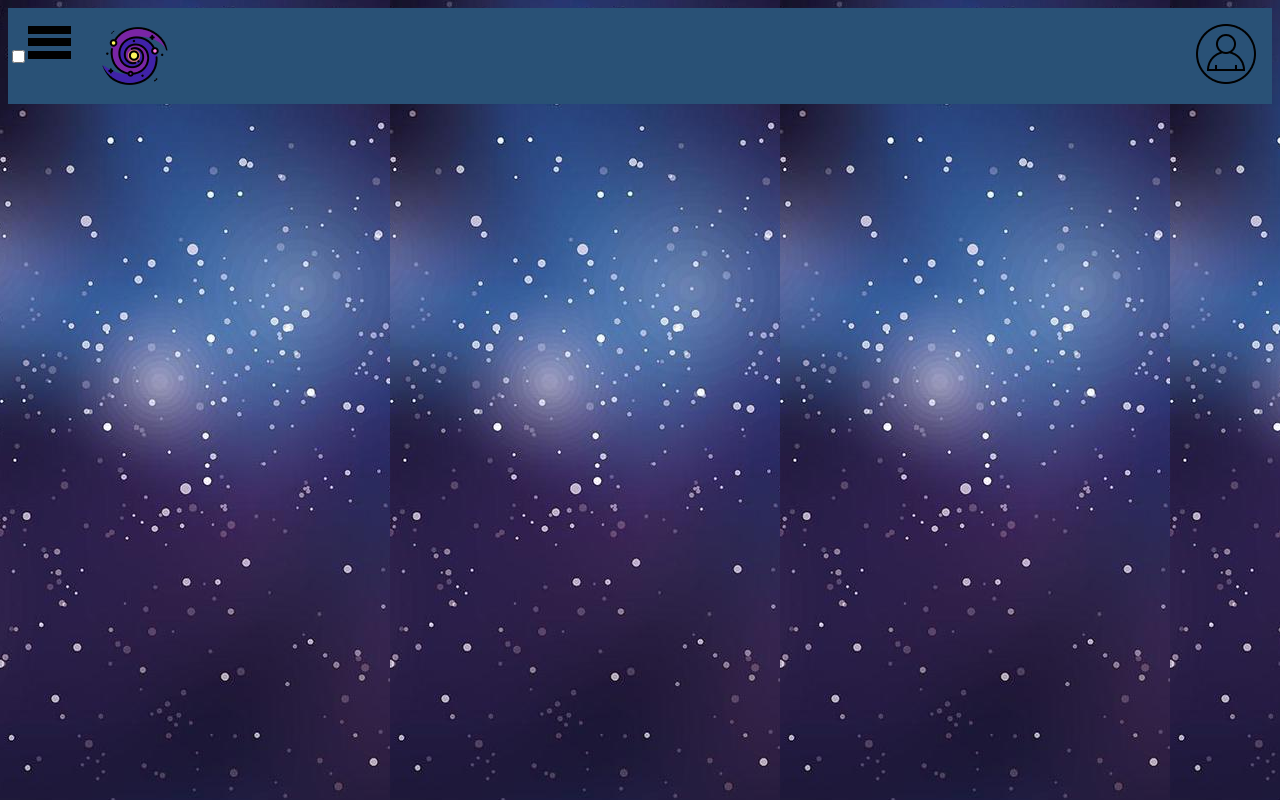
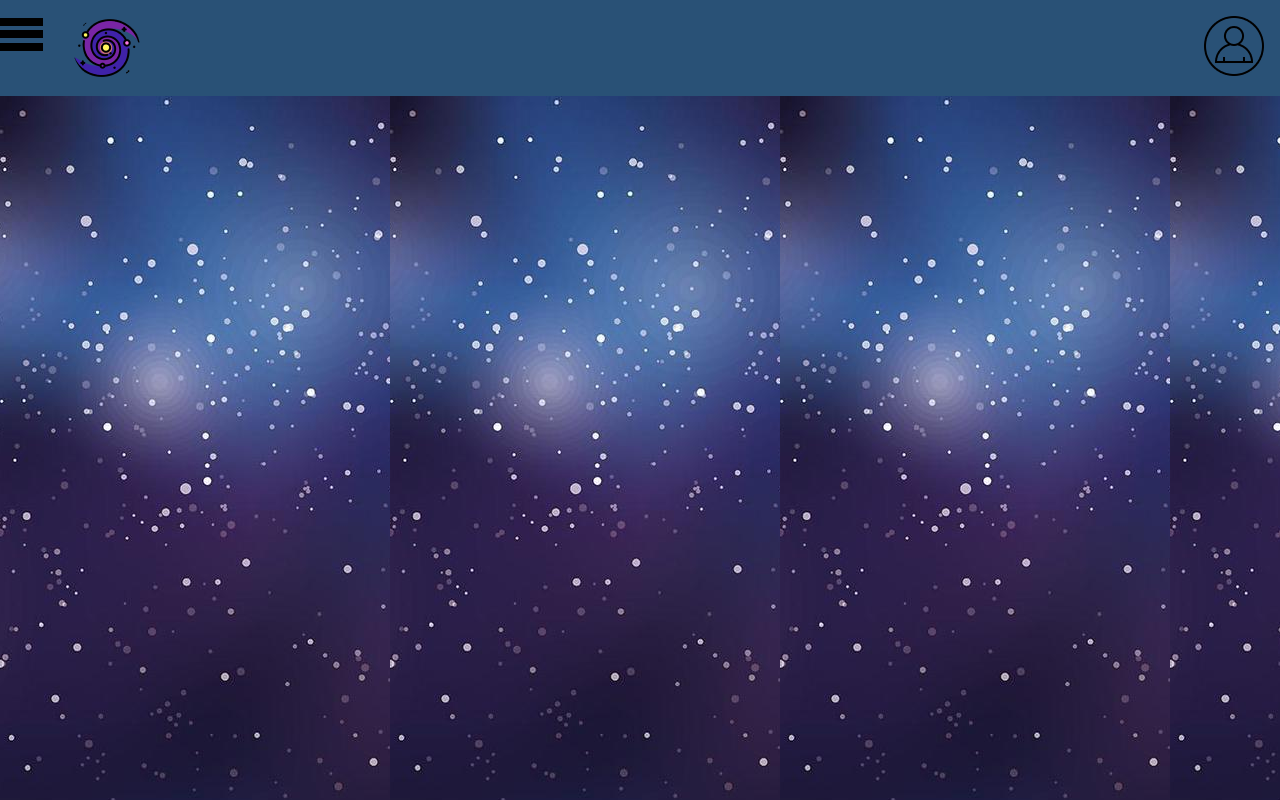
Before and after one commit to DanielScmk/Para-dispositivos-moveis, a plain HTML site: page SitE Astronomia mobile/index.html in a window 1280 px wide. Drawn offline with Linux system fonts and the light colour scheme.

Commit message:
Add files via upload

```diff
--- a/SitE Astronomia mobile/style.css
+++ b/SitE Astronomia mobile/style.css
@@ -1,4 +1,10 @@
 @import url("styles/header.css");
+
+html{
+    margin: 0;
+    padding: 0;
+    border: 0;
+}
 
 :root {
     --cor-de-fundo: #b0c5ee;
@@ -6,9 +12,16 @@
     --laranja: #EB9B00;
     --branco: #ffffff;
 
+    margin: 0;
+    padding: 0;
+    border: 0;
+
 }
 
 body {
     background-image: url("img/background.png");
 
+    margin: 0;
+    padding: 0;
+    border: 0;
 }
--- a/SitE Astronomia mobile/styles/header.css
+++ b/SitE Astronomia mobile/styles/header.css
@@ -1,3 +1,8 @@
+html{
+    margin: 0;
+    padding: 0;
+
+}
 .cabeçalho__menu-astronomia {
     width: 25px;
     height: 25px;
@@ -10,11 +15,13 @@
     background-color:var(--azul);
     display: flex;
     justify-content: space-between;
+    text-align: center;
 }
 
 .container{
     display: flex;
     align-items: center;
+    text-align: center;
 }
 
 .container__imagem{
@@ -24,7 +31,9 @@
 .lista-menu{
     display: none;
     position: absolute;
-    top: 10%;
+
+    padding: 0;
+    top: 80px;
     width: 60vw;
 }
 
@@ -45,3 +54,9 @@
     -webkit-text-fill-color: transparents;
     text-transform: uppercase;
 }
+li{
+    list-style-type: none;
+}
+#menu{
+    all: unset;
+}
```
